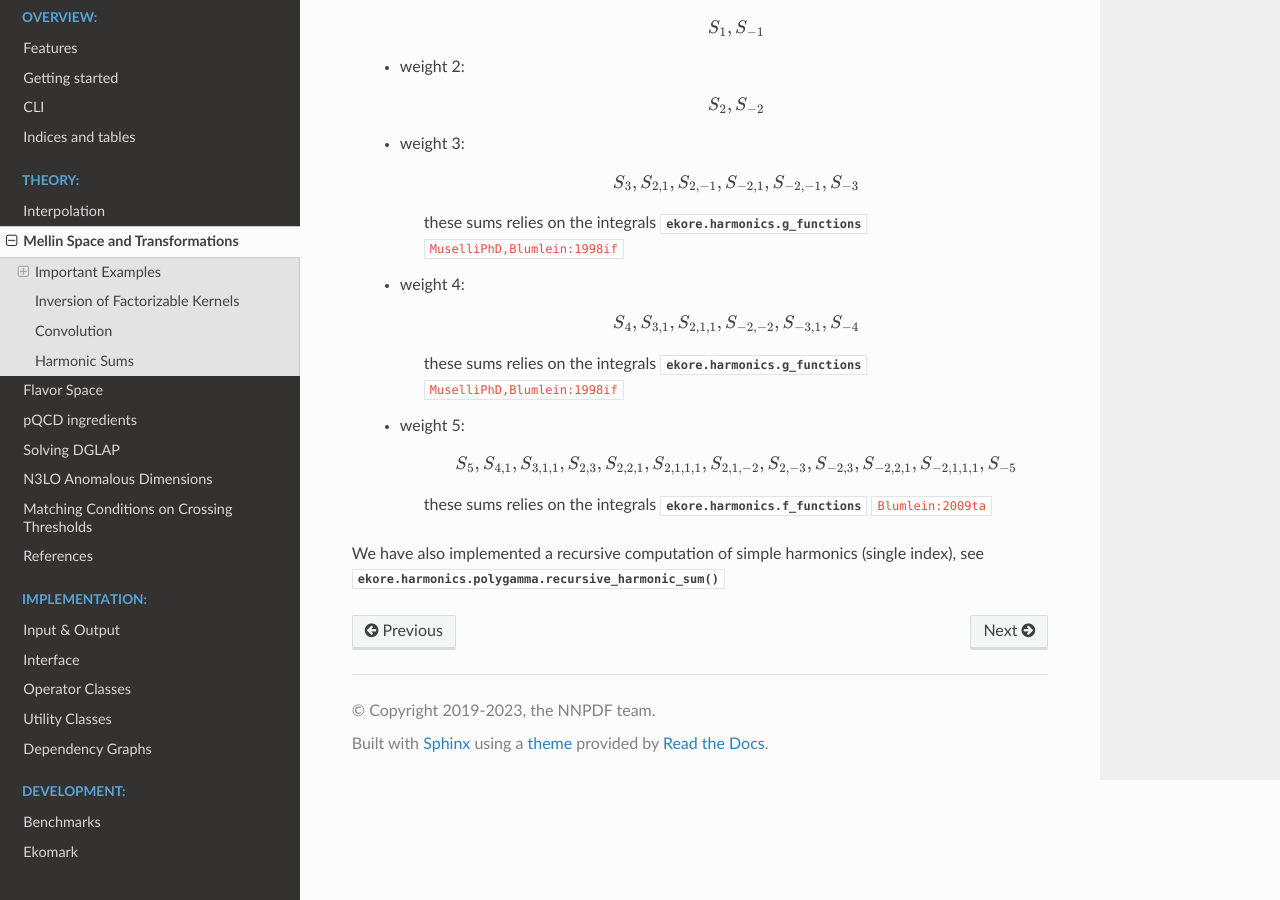
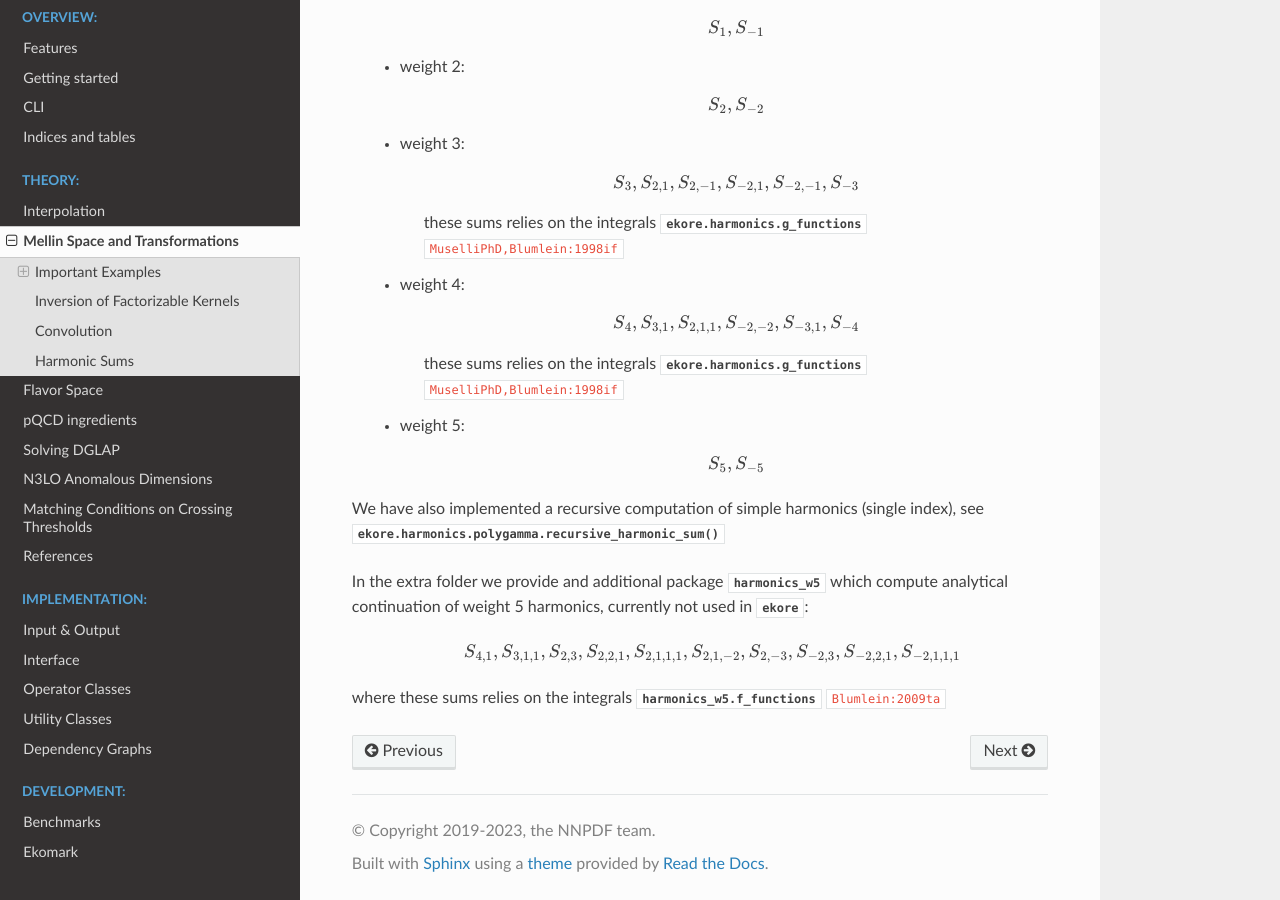
Before and after one commit to NNPDF/eko, a Sphinx documentation site: the page built from doc/source/theory/Mellin.rst, in a window 1280 px wide and 900 px high, scrolled down 3427 px. Built offline with Sphinx 7.4.7 and the Read the Docs theme 2.0.0, drawn with Linux system fonts in a browser that asks for light colours; pages that are not in the unit, such as notebooks, are missing from menus; cross-references to code outside the pages are shown as plain code.

Commit message:
update docs accordingly

```diff
--- a/doc/source/theory/Mellin.rst
+++ b/doc/source/theory/Mellin.rst
@@ -178,8 +178,14 @@ The complete list of harmonics sums available in :mod:`ekore.harmonics` is:
     - weight 5:
 
         .. math ::
-            S_{5}, S_{4,1}, S_{3,1,1}, S_{2,3}, S_{2,2,1}, S_{2,1,1,1}, S_{2,1,-2}, S_{2,-3}, S_{-2,3}, S_{-2,2,1}, S_{-2,1,1,1}, S_{-5}
-
-        these sums relies on the integrals :mod:`ekore.harmonics.f_functions` :cite:`Blumlein:2009ta`
+            S_{5}, S_{-5}
 
 We have also implemented a recursive computation of simple harmonics (single index), see :func:`ekore.harmonics.polygamma.recursive_harmonic_sum`
+
+In the extra folder we provide and additional package :mod:`harmonics_w5` which compute analytical continuation of
+weight 5 harmonics, currently not used in :mod:`ekore`:
+
+    .. math ::
+        S_{4,1}, S_{3,1,1}, S_{2,3}, S_{2,2,1}, S_{2,1,1,1}, S_{2,1,-2}, S_{2,-3}, S_{-2,3}, S_{-2,2,1}, S_{-2,1,1,1}
+
+where these sums relies on the integrals :mod:`harmonics_w5.f_functions` :cite:`Blumlein:2009ta`
```
